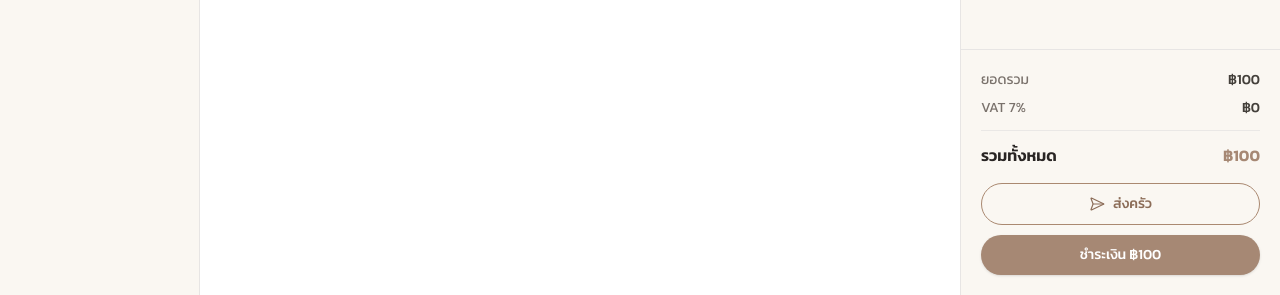
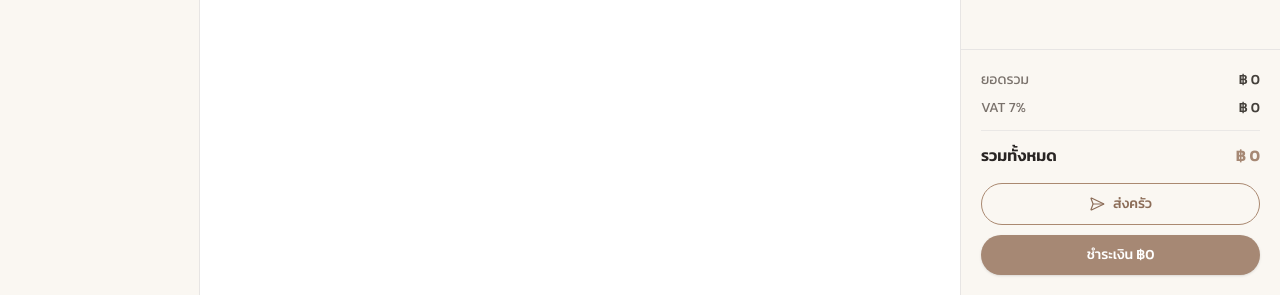
Before and after one commit to Slippery77/PWA-POS, a React (Vite) app in the folder frontend/: page /mainpos in a window 1280 px wide. Shown: the part 530-825 px from the top of the page. Built offline with nearby package versions, Linux system fonts and the light colour scheme.

Commit message:
feat(pos): add to cart logic, order calculations and order list styling

```diff
--- a/frontend/src/features/auth/components/MenuCard.tsx
+++ b/frontend/src/features/auth/components/MenuCard.tsx
@@ -1,18 +1,20 @@
-
+import { type CartMenu } from "../pages/MainPOS"
+import { type Menu } from "../pages/MainPOS"
 
 interface MenuCardProps {
-    name: String,
-    price: number
+    menu: Menu
+    onClickMenuCard: (menu: Menu) => void
 }
 
 export default function MenuCard(props: MenuCardProps) {
     return (
-        <div className="bg-[#EFE8DC] border border-[#E0D5C5] rounded-2xl p-5 h-28 flex flex-col justify-between cursor-pointer hover:bg-[#EAE0D2] hover:border-[#D5C6B3] active:scale-[0.99] transition-all select-none font-kanit">
+        <div className="bg-[#EFE8DC] border border-[#E0D5C5] rounded-2xl p-5 h-28 flex flex-col justify-between cursor-pointer hover:bg-[#EAE0D2] hover:border-[#D5C6B3] active:scale-[0.99] transition-all select-none font-kanit"
+            onClick={() => props.onClickMenuCard(props.menu)}>
             <div className="text-[#2D241E] font-medium text-base">
-                {props.name}
+                {props.menu.name}
             </div>
             <div className="flex items-center justify-between text-[#B39E8C] font-medium text-base">
-                <span>฿{props.price}</span>
+                <span>฿{props.menu.price}</span>
                 <svg
                     className="w-4 h-4 text-[#C8B8A6]"
                     fill="none"
--- a/frontend/src/features/auth/components/OrderSidebar.tsx
+++ b/frontend/src/features/auth/components/OrderSidebar.tsx
@@ -7,6 +7,15 @@ interface propsOrderSidebar {
 }
 
 export default function OrderSidebar(props: propsOrderSidebar) {
+
+    const subtotal = props.cartMenu.reduce(
+        (sum, item) => sum + item.price * item.quantity, 0
+    );
+
+    const vat = (subtotal * 7) / 100;
+
+    const grandTotal = subtotal + vat;
+
     return (
         <div className="w-full h-full flex flex-col justify-between font-kanit">
             <div className="h-10 border-b border-stone-200 px-6 flex items-center">
@@ -22,24 +31,47 @@ export default function OrderSidebar(props: propsOrderSidebar) {
             )}
 
             {props.isOrdered && (
-                <div className="flex-1 overflow-y-auto p-4 flex items-center justify-center text-stone-500">
-                    <p>Order List</p>
+                <div className="flex-1 overflow-y-auto p-4 flex flex-col gap-2.5">
+                    {props.cartMenu.map((item) => (
+                        <div
+                            key={item.id}
+                            className="bg-white/90 border border-stone-200/80 rounded-xl p-3 flex items-center justify-between shadow-2xs hover:bg-white hover:border-stone-300 transition-all"
+                        >
+                            <div className="flex-1 min-w-0 pr-3">
+                                <h3 className="text-stone-800 font-medium text-sm truncate">
+                                    {item.name}
+                                </h3>
+                                <p className="text-xs text-stone-400 mt-0.5">
+                                    ฿{item.price} / รายการ
+                                </p>
+                            </div>
+
+                            <div className="flex items-center gap-3">
+                                <span className="inline-flex items-center px-2 py-0.5 rounded-md bg-[#FAF7F2] border border-stone-200 text-stone-600 font-medium text-xs">
+                                    x{item.quantity}
+                                </span>
+                                <span className="font-semibold text-stone-800 text-sm min-w-14 text-right">
+                                    ฿{(item.price * item.quantity).toLocaleString()}
+                                </span>
+                            </div>
+                        </div>
+                    ))}
                 </div>
             )}
 
             <div className="border-t border-stone-200 p-5 bg-[#FAF7F2]">
                 <div className="flex justify-between items-center text-sm text-stone-500 mb-2">
                     <span>ยอดรวม</span>
-                    <span className="font-medium text-stone-700">฿100</span>
+                    <span className="font-medium text-stone-700">฿ {subtotal}</span>
                 </div>
                 <div className="flex justify-between items-center text-sm text-stone-500 mb-3">
                     <span>VAT 7%</span>
-                    <span className="font-medium text-stone-700">฿0</span>
+                    <span className="font-medium text-stone-700">฿ {vat}</span>
                 </div>
 
                 <div className="border-t border-stone-200/80 pt-3 pb-4 flex justify-between items-center">
                     <span className="text-stone-800 font-semibold text-base">รวมทั้งหมด</span>
-                    <span className="text-[#A68874] font-semibold text-base">฿100</span>
+                    <span className="text-[#A68874] font-semibold text-base">฿ {grandTotal}</span>
                 </div>
 
                 <div className="flex flex-col gap-2.5">
@@ -54,7 +86,7 @@ export default function OrderSidebar(props: propsOrderSidebar) {
                         type="button"
                         className="w-full py-2.5 px-4 rounded-full bg-[#A68874] text-white font-medium text-sm hover:bg-[#967763] active:scale-[0.99] transition-all cursor-pointer shadow-sm"
                     >
-                        ชำระเงิน ฿100
+                        ชำระเงิน ฿{grandTotal}
                     </button>
                 </div>
             </div>
--- a/frontend/src/features/auth/pages/MainPOS.tsx
+++ b/frontend/src/features/auth/pages/MainPOS.tsx
@@ -11,8 +11,8 @@ export interface Menu {
     type: string
 }
 
-export interface CartMenu {
-    menu: Menu
+export interface CartMenu extends Menu {
+    quantity: number,
 }
 
 export default function MainPOS() {
@@ -63,6 +63,24 @@ export default function MainPOS() {
 
     const filteredMenu = menu.filter((m) => m.type === seletedCategory)
 
+    function onAddToCart(menu: Menu) {
+        setcartMenu((prev) => {
+            const isExist = prev.find((item) => item.id === menu.id)
+            if (isExist) {
+                return prev.map((item) =>
+                    item.id === menu.id ? { ...item, quantity: item.quantity + 1 } : item)
+            }
+            return [...prev,
+            {
+                ...menu,
+                quantity: 1
+            }
+            ]
+        })
+
+        setOrder(true)
+    }
+
     return (
         <>
             <Header />
@@ -77,7 +95,7 @@ export default function MainPOS() {
                     </div>
                     <div className="flex overflow-y-auto p-6 grid grid-cols-4 gap-4">
                         {filteredMenu.map((m) => (
-                            <MenuCard key={m.id} name={m.name} price={m.price} />
+                            <MenuCard key={m.id} menu={m} onClickMenuCard={onAddToCart} />
                         ))}
                     </div>
                 </main>
```
